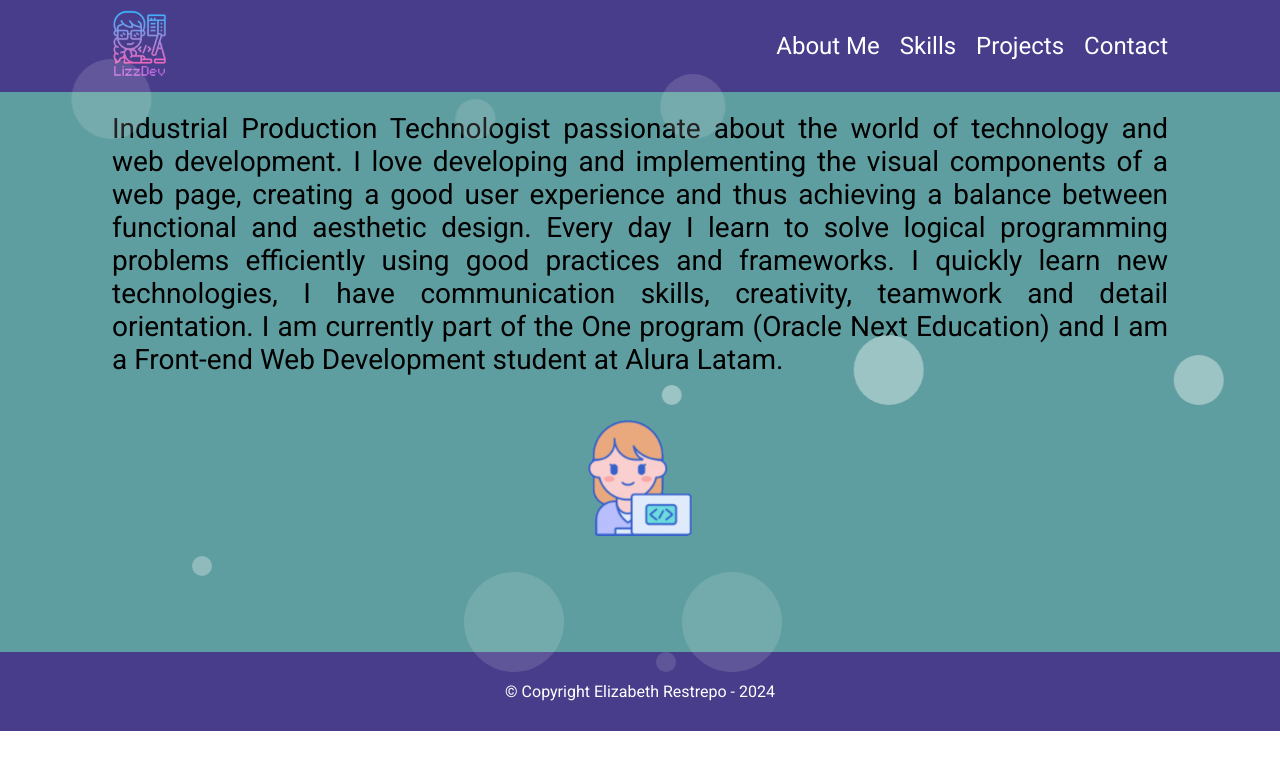
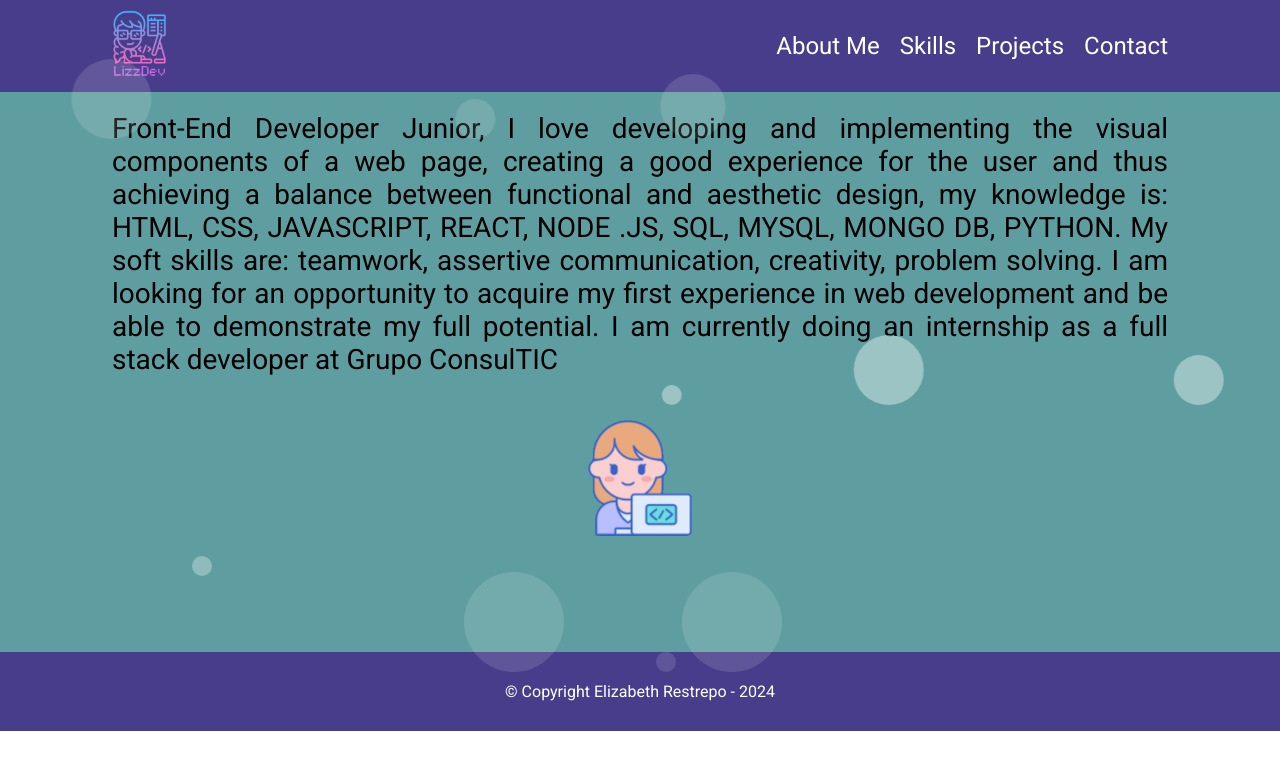
Before and after one commit to lizz023/portafolio-m, a React (Vite) app: page /aboutMe in a window 1280 px wide. Shown: the top 770 px of the page. Built offline with nearby package versions, Linux system fonts and the light colour scheme.

Commit message:
Cambio texto AboutMe

```diff
--- a/src/Pages/AboutMe.jsx
+++ b/src/Pages/AboutMe.jsx
@@ -42,13 +42,12 @@ const AboutMe = () => {
 
             <SectionContainer>
                 <Paragraph>
-                    Industrial Production Technologist passionate about the world of technology and web development.
-                    I love developing and implementing the visual components of a web page, creating a good user
-                    experience and thus achieving a balance between functional and aesthetic design. Every day I
-                    learn to solve logical programming problems efficiently using good practices and frameworks.
-                    I quickly learn new technologies, I have communication skills, creativity,
-                    teamwork and detail orientation.  I am currently part of the One program (Oracle Next Education)
-                    and I am a Front-end Web Development student at Alura Latam.
+
+                    Front-End Developer Junior, I love developing and implementing the visual components of a web page, creating a good experience for the user and thus achieving a balance between functional and aesthetic design, my knowledge is: HTML, CSS, JAVASCRIPT, REACT, NODE .JS, SQL, MYSQL, MONGO DB, PYTHON. My soft skills are: teamwork, assertive communication, creativity, problem solving.
+
+                    I am looking for an opportunity to acquire my first experience in web development and be able to demonstrate my full potential.
+
+                    I am currently doing an internship as a full stack developer at Grupo ConsulTIC
                 </Paragraph>
 
                 <Gif src={Transition} alt="Gif"></Gif>
```
